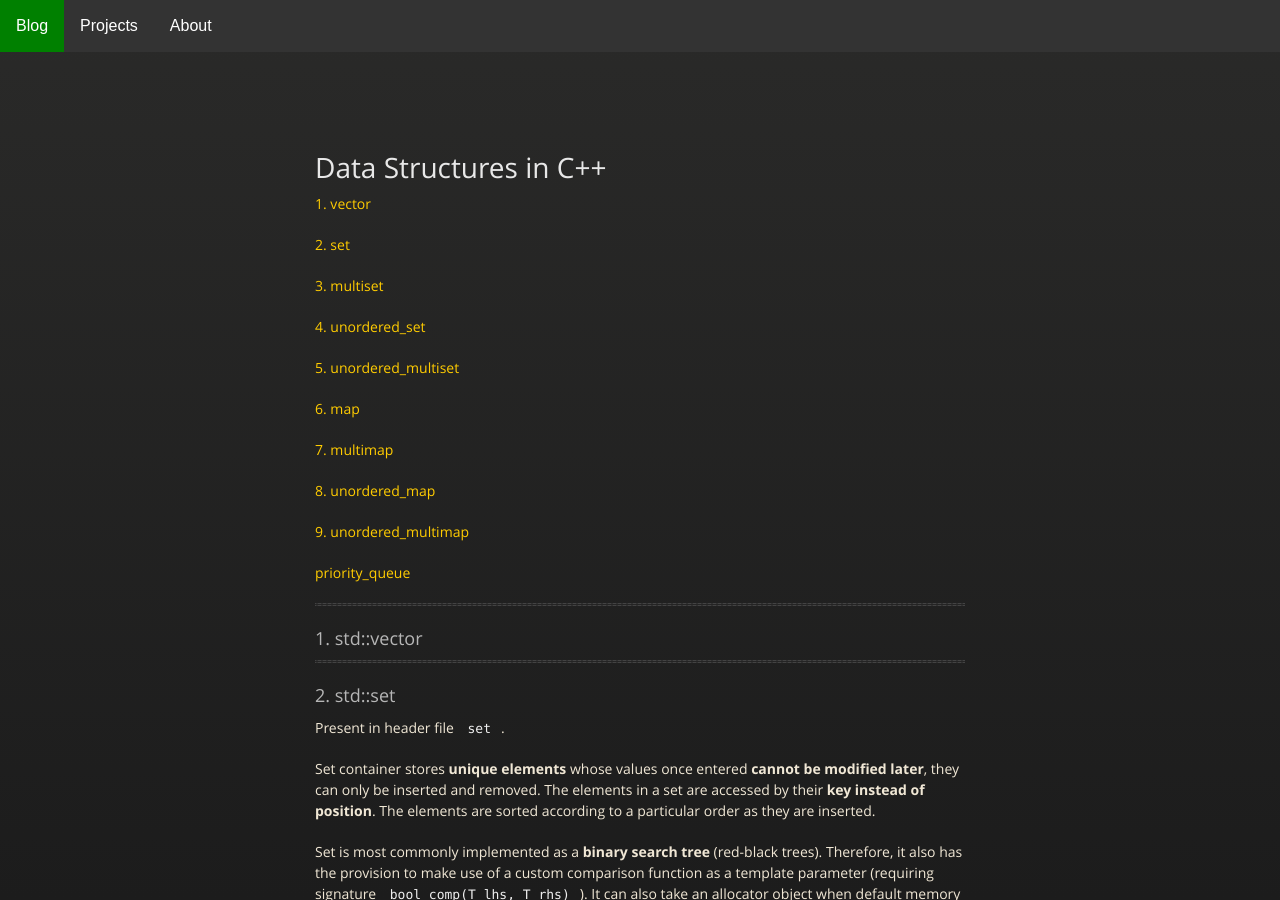
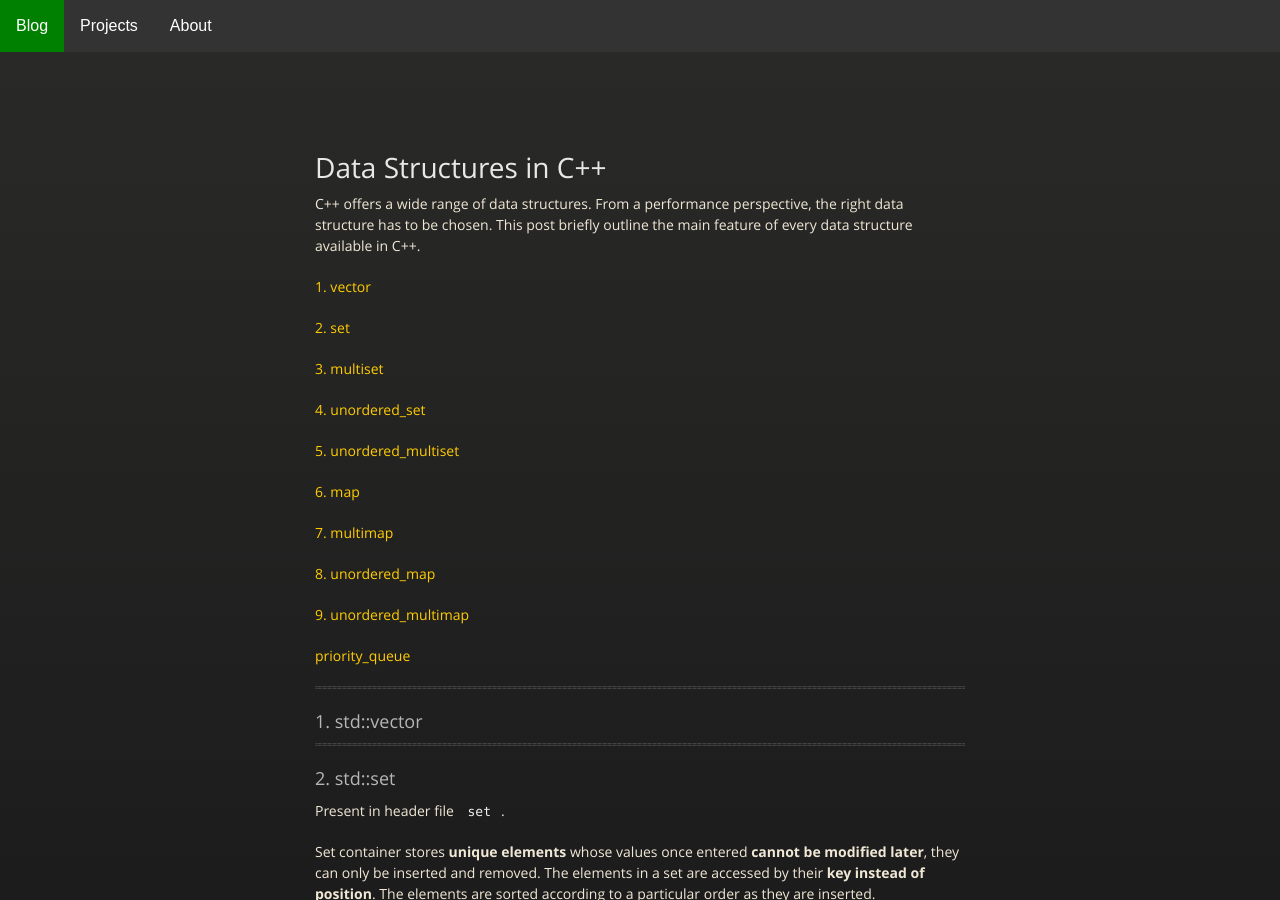
Before and after one commit to naveenspace7/naveenspace7.github.io, a Jekyll site: the page built from _posts/2020-1-23-DatastructuresCpp.md, in a window 1280 px wide and 900 px high. Built offline with Jekyll 4.4.1, drawn with Linux system fonts in a browser that asks for light colours.

```diff
--- a/_posts/2020-1-23-DatastructuresCpp.md
+++ b/_posts/2020-1-23-DatastructuresCpp.md
@@ -4,6 +4,8 @@ title: Data Structures in C++
 excerpt_separator: <!--more-->
 tags: C++ Datastructures
 ---
+
+C++ offers a wide range of data structures. From a performance perspective, the right data structure has to be chosen. This post briefly outline the main feature of every data structure available in C++.
 
 <!--more-->
 
```
Also changed, not shown: other parts of _posts/2020-1-23-DatastructuresCpp.md (+1 -0 lines).
